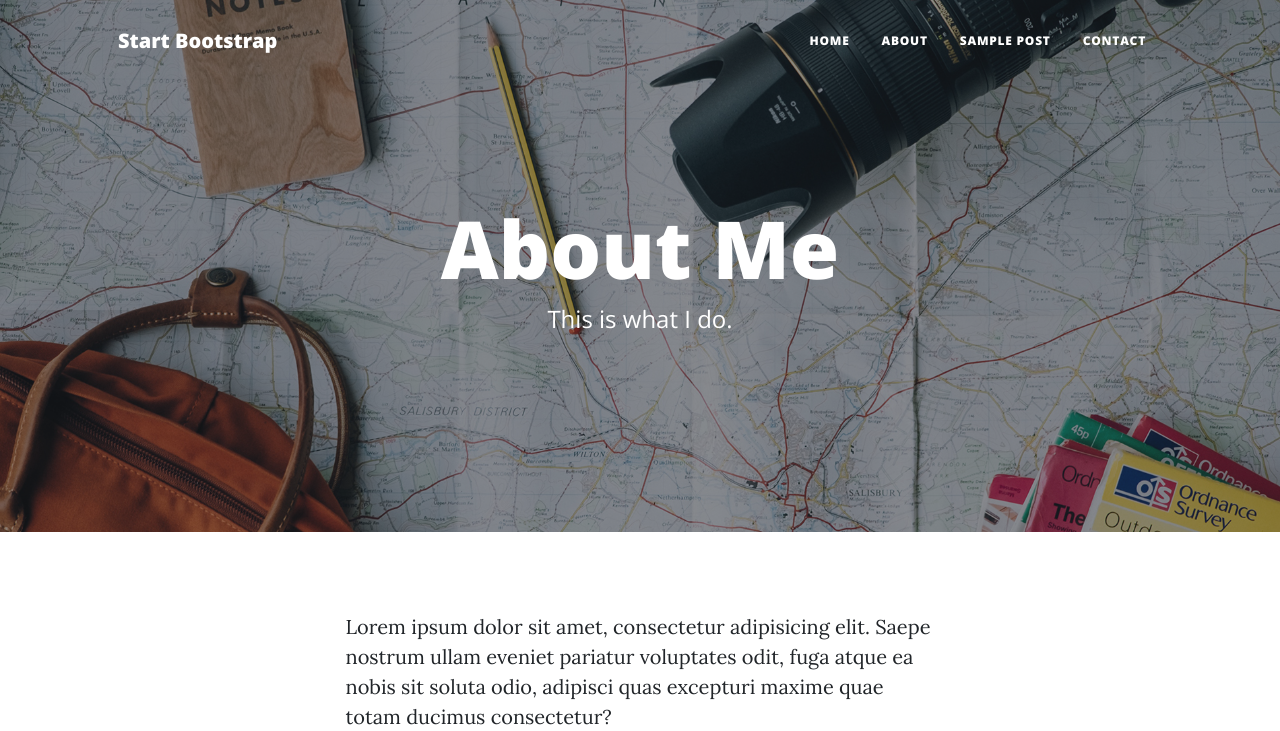
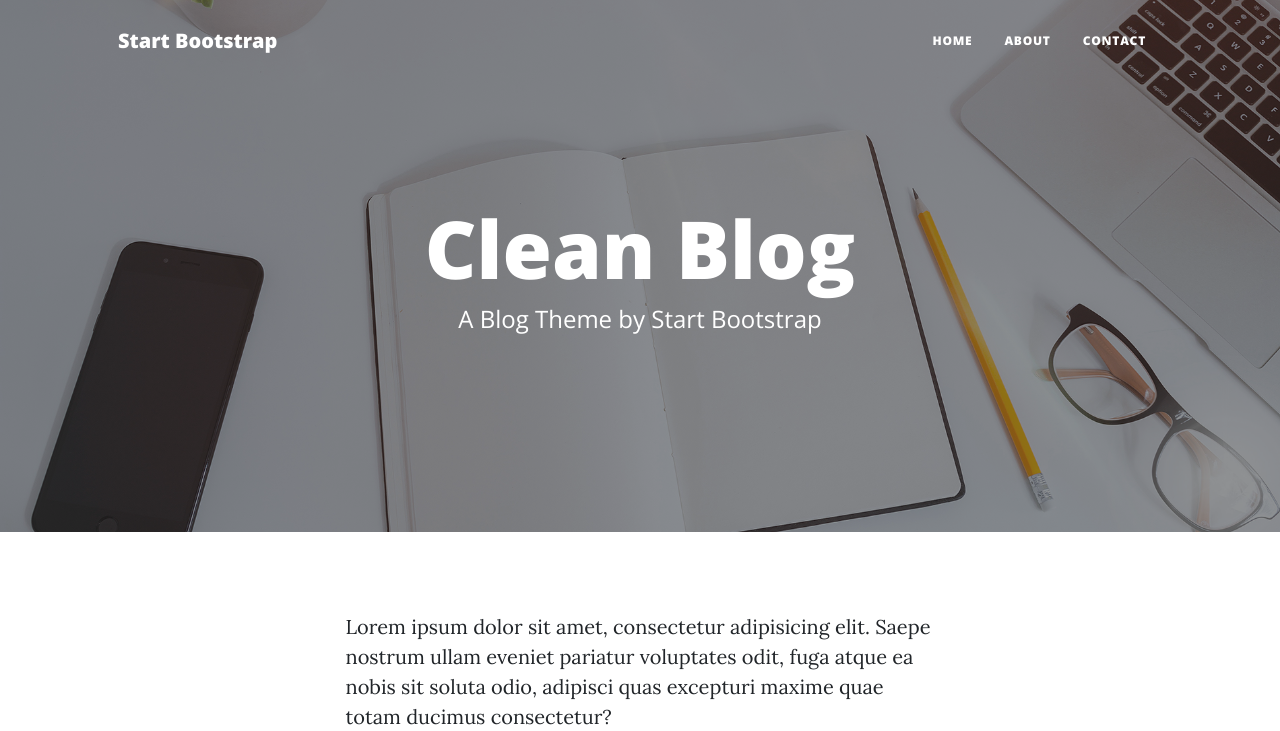
Before and after one commit to wagzyAyo/100-days_python, a Flask app: template Backend with python/startbootstrap-clean-blog-gh-pages/templates/about.html in a window 1280 px wide. Shown: the top 731 px of the page. Run offline with Flask 3, Linux system fonts and the light colour scheme; the template is opened without the code that fills it, so the values that code supplies are empty; some libraries are stand-ins or nearby versions.

Commit message:
templates

```diff
--- a/Backend with python/startbootstrap-clean-blog-gh-pages/main.py
+++ b/Backend with python/startbootstrap-clean-blog-gh-pages/main.py
@@ -8,5 +8,15 @@ def home():
     return render_template('index.html')
 
 
+@app.route('/about')
+def about():
+    return render_template('about.html')
+
+
+@app.route('/contact')
+def contact():
+    return render_template('contact.html')
+
+
 if __name__ == '__main__':
     app.run(debug=True)
--- a/Backend with python/startbootstrap-clean-blog-gh-pages/templates/about.html
+++ b/Backend with python/startbootstrap-clean-blog-gh-pages/templates/about.html
@@ -13,40 +13,10 @@
         <link href="https://fonts.googleapis.com/css?family=Lora:400,700,400italic,700italic" rel="stylesheet" type="text/css" />
         <link href="https://fonts.googleapis.com/css?family=Open+Sans:300italic,400italic,600italic,700italic,800italic,400,300,600,700,800" rel="stylesheet" type="text/css" />
         <!-- Core theme CSS (includes Bootstrap)-->
-        <link href="css/styles.css" rel="stylesheet" />
+        <link href="../static/css/styles.css" rel="stylesheet" />
     </head>
     <body>
-        <!-- Navigation-->
-        <nav class="navbar navbar-expand-lg navbar-light" id="mainNav">
-            <div class="container px-4 px-lg-5">
-                <a class="navbar-brand" href="index.html">Start Bootstrap</a>
-                <button class="navbar-toggler" type="button" data-bs-toggle="collapse" data-bs-target="#navbarResponsive" aria-controls="navbarResponsive" aria-expanded="false" aria-label="Toggle navigation">
-                    Menu
-                    <i class="fas fa-bars"></i>
-                </button>
-                <div class="collapse navbar-collapse" id="navbarResponsive">
-                    <ul class="navbar-nav ms-auto py-4 py-lg-0">
-                        <li class="nav-item"><a class="nav-link px-lg-3 py-3 py-lg-4" href="index.html">Home</a></li>
-                        <li class="nav-item"><a class="nav-link px-lg-3 py-3 py-lg-4" href="about.html">About</a></li>
-                        <li class="nav-item"><a class="nav-link px-lg-3 py-3 py-lg-4" href="post.html">Sample Post</a></li>
-                        <li class="nav-item"><a class="nav-link px-lg-3 py-3 py-lg-4" href="contact.html">Contact</a></li>
-                    </ul>
-                </div>
-            </div>
-        </nav>
-        <!-- Page Header-->
-        <header class="masthead" style="background-image: url('assets/img/about-bg.jpg')">
-            <div class="container position-relative px-4 px-lg-5">
-                <div class="row gx-4 gx-lg-5 justify-content-center">
-                    <div class="col-md-10 col-lg-8 col-xl-7">
-                        <div class="page-heading">
-                            <h1>About Me</h1>
-                            <span class="subheading">This is what I do.</span>
-                        </div>
-                    </div>
-                </div>
-            </div>
-        </header>
+        {% include 'header.html' %}
         <!-- Main Content-->
         <main class="mb-4">
             <div class="container px-4 px-lg-5">
@@ -59,45 +29,6 @@
                 </div>
             </div>
         </main>
-        <!-- Footer-->
-        <footer class="border-top">
-            <div class="container px-4 px-lg-5">
-                <div class="row gx-4 gx-lg-5 justify-content-center">
-                    <div class="col-md-10 col-lg-8 col-xl-7">
-                        <ul class="list-inline text-center">
-                            <li class="list-inline-item">
-                                <a href="#!">
-                                    <span class="fa-stack fa-lg">
-                                        <i class="fas fa-circle fa-stack-2x"></i>
-                                        <i class="fab fa-twitter fa-stack-1x fa-inverse"></i>
-                                    </span>
-                                </a>
-                            </li>
-                            <li class="list-inline-item">
-                                <a href="#!">
-                                    <span class="fa-stack fa-lg">
-                                        <i class="fas fa-circle fa-stack-2x"></i>
-                                        <i class="fab fa-facebook-f fa-stack-1x fa-inverse"></i>
-                                    </span>
-                                </a>
-                            </li>
-                            <li class="list-inline-item">
-                                <a href="#!">
-                                    <span class="fa-stack fa-lg">
-                                        <i class="fas fa-circle fa-stack-2x"></i>
-                                        <i class="fab fa-github fa-stack-1x fa-inverse"></i>
-                                    </span>
-                                </a>
-                            </li>
-                        </ul>
-                        <div class="small text-center text-muted fst-italic">Copyright &copy; Your Website 2023</div>
-                    </div>
-                </div>
-            </div>
-        </footer>
-        <!-- Bootstrap core JS-->
-        <script src="https://cdn.jsdelivr.net/npm/bootstrap@5.2.3/dist/js/bootstrap.bundle.min.js"></script>
-        <!-- Core theme JS-->
-        <script src="js/scripts.js"></script>
+        {% include 'footer.html' %}
     </body>
 </html>
--- a/Backend with python/startbootstrap-clean-blog-gh-pages/templates/header.html
+++ b/Backend with python/startbootstrap-clean-blog-gh-pages/templates/header.html
@@ -8,15 +8,15 @@
         </button>
         <div class="collapse navbar-collapse" id="navbarResponsive">
             <ul class="navbar-nav ms-auto py-4 py-lg-0">
-                <li class="nav-item"><a class="nav-link px-lg-3 py-3 py-lg-4" href="index.html">Home</a></li>
-                <li class="nav-item"><a class="nav-link px-lg-3 py-3 py-lg-4" href="about.html">About</a></li>
-                <li class="nav-item"><a class="nav-link px-lg-3 py-3 py-lg-4" href="contact.html">Contact</a></li>
+                <li class="nav-item"><a class="nav-link px-lg-3 py-3 py-lg-4" href="{{ url_for('home') }}">Home</a></li>
+                <li class="nav-item"><a class="nav-link px-lg-3 py-3 py-lg-4" href="{{ url_for('about') }}">About</a></li>
+                <li class="nav-item"><a class="nav-link px-lg-3 py-3 py-lg-4" href="{{ url_for('contact') }}">Contact</a></li>
             </ul>
         </div>
     </div>
 </nav>
 <!-- Page Header-->
-<header class="masthead" style="background-image: url('assets/img/home-bg.jpg')">
+<header class="masthead" style="background-image: url('../static/assets/img/home-bg.jpg')">
     <div class="container position-relative px-4 px-lg-5">
         <div class="row gx-4 gx-lg-5 justify-content-center">
             <div class="col-md-10 col-lg-8 col-xl-7">
```
Also changed, not shown: Backend with python/startbootstrap-clean-blog-gh-pages/templates/contact.html (+2 -32 lines).
